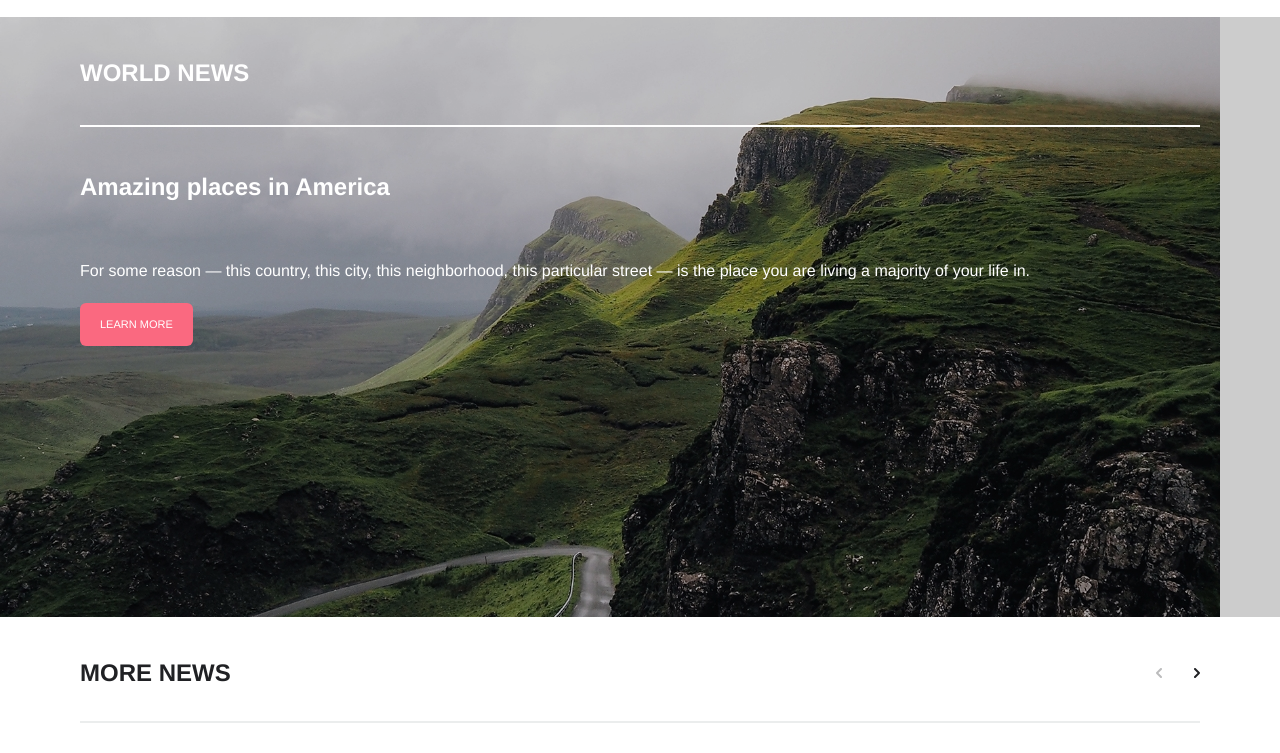
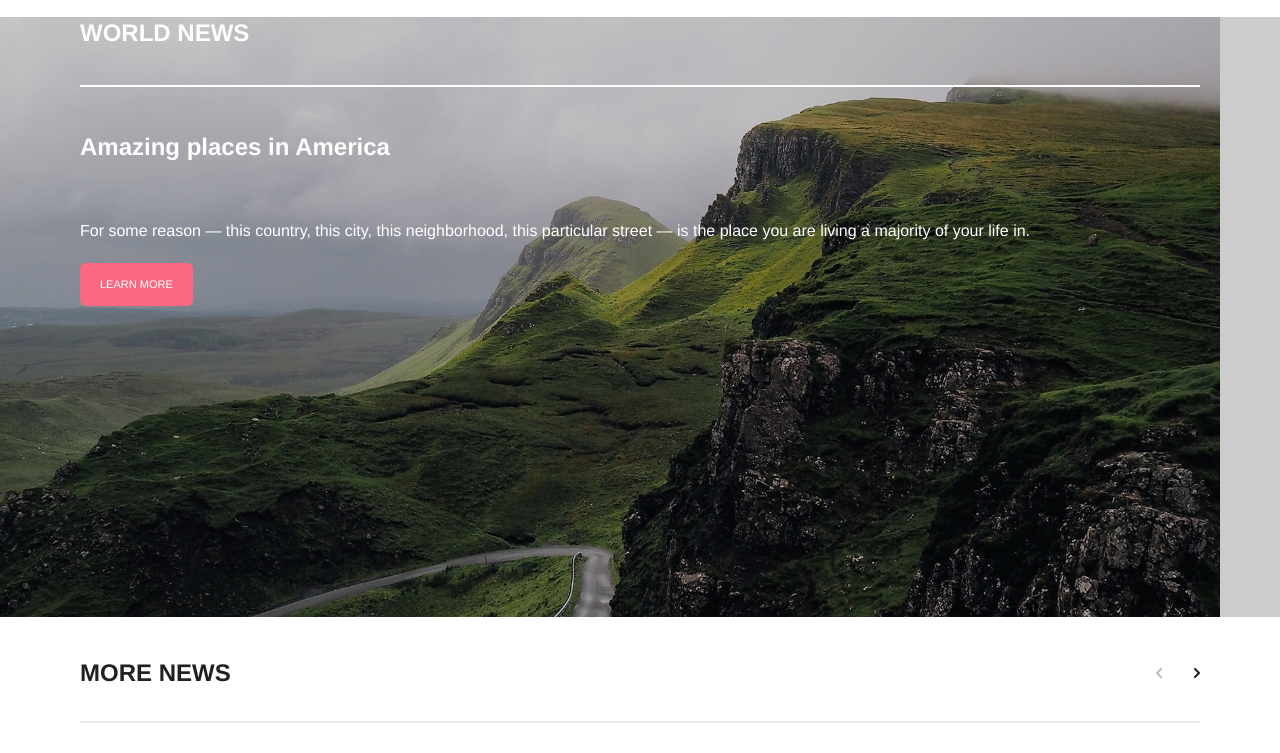
Before and after one commit to jjalbuenacabuyao/travel-website, a website built with Vite: page index.html in a window 1280 px wide. Shown: the part 47-800 px from the top of the page. Built offline with nearby package versions, Linux system fonts and the light colour scheme; files whose address does not match are found by name; a web font is replaced by a local one.

Commit message:
used custom padding

```diff
--- a/index.html
+++ b/index.html
@@ -117,7 +117,7 @@
       <section>
         <article class="grid grid-cols-1 grid-rows-1">
           <div
-            class="z-10 col-start-1 row-start-1 bg-black/[0.2] px-24px-80px py-10 text-2xl text-white"
+            class="z-10 col-start-1 row-start-1 bg-black/[0.2] px-24px-80px py-40px-80px text-2xl text-white"
           >
             <h1 class="border-b-2 border-b-white pb-9 font-bold uppercase">
               World news
```
